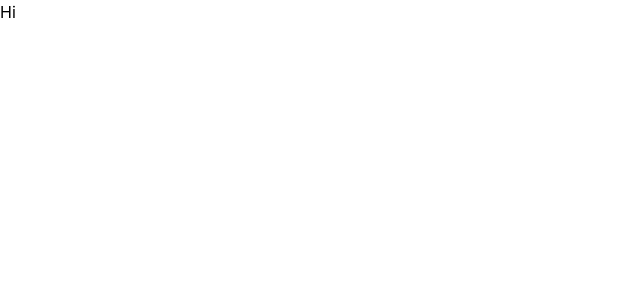
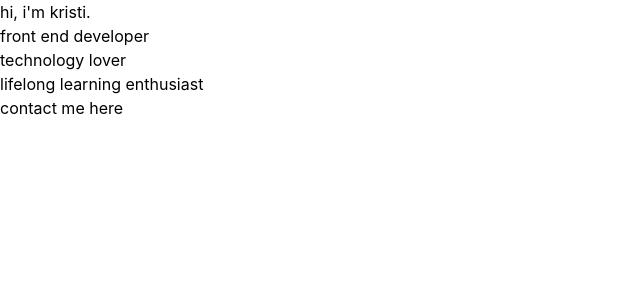
Before and after one commit to kristiingco/portfolio, a Next.js app: page / in a window 1280 px wide. Shown: the top 300 px of the page, without its empty margins (0-640 px from the left). Built offline with nearby package versions, Linux system fonts and the light colour scheme.

Commit message:
Create basic skeleton for hero banner

```diff
--- /dev/null
+++ b/components/HeroBanner.js
@@ -0,0 +1,21 @@
+import React from "react";
+
+const HeroBanner = () => {
+  return (
+    <div>
+      <div>
+        <h1>hi, i&apos;m kristi.</h1>
+        <p>
+          <ul>
+            <li>front end developer</li>
+            <li>technology lover</li>
+            <li>lifelong learning enthusiast</li>
+          </ul>
+        </p>
+        <button>contact me here</button>
+      </div>
+    </div>
+  );
+};
+
+export default HeroBanner;
--- a/pages/index.js
+++ b/pages/index.js
@@ -1,4 +1,5 @@
 import Head from "next/head";
+import HeroBanner from "../components/HeroBanner";
 
 export default function Home() {
   return (
@@ -10,7 +11,7 @@ export default function Home() {
       </Head>
 
       <main>
-        <h1>Hi</h1>
+        <HeroBanner />
       </main>
     </div>
   );
```
